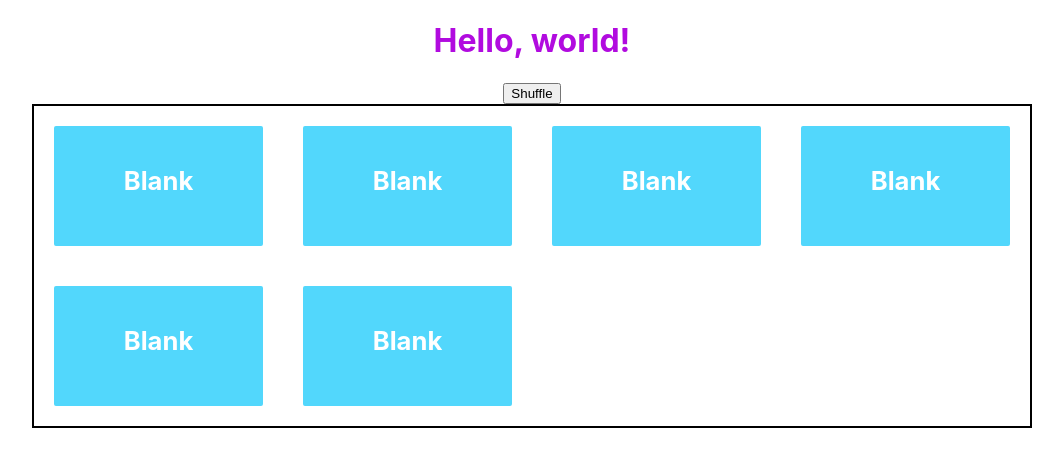
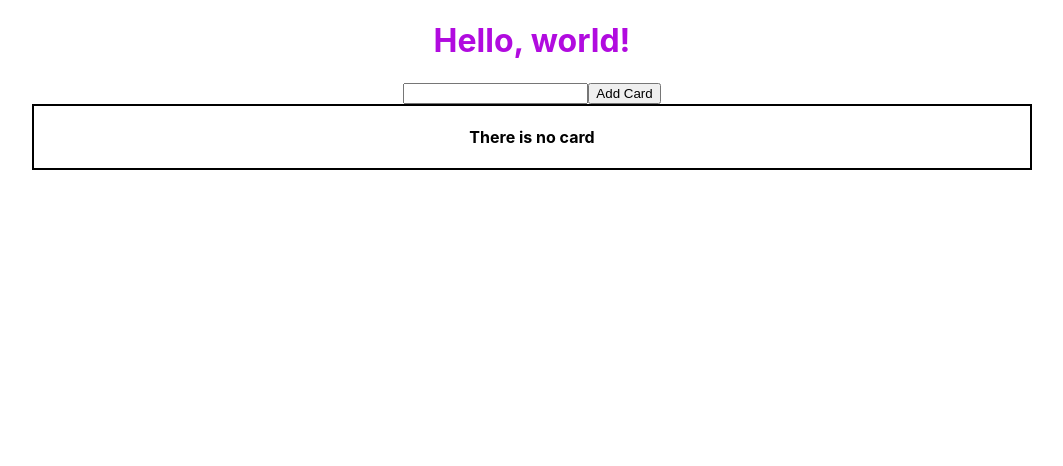
Before and after one commit to 00-Seven/react-test, a React (Create React App) app: page / in a window 1280 px wide. Shown: the top 466 px of the page, without its empty margins (108-1171 px from the left). Built offline with nearby package versions, Linux system fonts and the light colour scheme.

Commit message:
deploy with Dockerfile,docker-compose.yml,nginx.conf

```diff
--- a/src/App.css
+++ b/src/App.css
@@ -6,3 +6,22 @@
 .Title {
   color: #b10bdf;
 }
+
+.ListCards{
+  max-width: 1000px;
+  margin: auto;
+  display: grid;
+  grid-template-columns: repeat(auto-fit,minmax(200px,1fr));
+  border: 2px black solid;
+}
+
+.Card{
+  margin: 20px;
+  padding: 15px;
+  border-radius: 2px;
+  font-size: 0.8rem;
+  transition-duration: 0.4s;
+  color: #999999;
+  background-color: #ffffff;
+  border: 2px solid #52d7fc;
+}
--- a/src/App.js
+++ b/src/App.js
@@ -1,29 +1,46 @@
 import './App.css';
 import Title from './Title';
-import ListCards from './ListCards';
+import Card from "./Card";
 import { useState } from 'react';
 function App() {
-  const [numbers,setNumbers] = useState(["One","Two","Three","Four","Five","Six"]);
+  const [cards,setCards] = useState([]);
 
-  const shuffle = (arr) => {
-    let last_index = arr.length - 1;
-    while(last_index > 0) {
-      let random_index = Math.floor(Math.random() * last_index);
-      let temp = arr[last_index];
-      arr[last_index] = arr[random_index];
-      arr[random_index] = temp;
-      last_index--;
-    }
-    setNumbers([...arr])
+  // const shuffle = (arr) => {
+  //   let last_index = arr.length - 1;
+  //   while(last_index > 0) {
+  //     let random_index = Math.floor(Math.random() * last_index);
+  //     let temp = arr[last_index];
+  //     arr[last_index] = arr[random_index];
+  //     arr[random_index] = temp;
+  //     last_index--;
+  //   }
+  //   setCards([...arr])
+  // }
+  const addNewCard = () => {
+    setCards([...cards,{
+      id: Math.floor(Math.random() * 1000),
+      title: "This is Card Title",
+      description: "This is a card description."
+    }])
   }
-
+  const deleteCard = (id) => {
+    setCards(cards.filter(card => card.id !== id))
+  }
 
   return (
     <div className="App">
         <Title/>
 
-        <button onClick={()=>{shuffle(numbers);}}>Shuffle</button>
-        <ListCards numbers={numbers}/>
+        {/* <button onClick={()=>{shuffle(cards);}}>Shuffle</button> */}
+        <input type="text"></input>
+        <button onClick={()=>{addNewCard("Seven")}}>Add Card</button>
+        <div className='ListCards'>
+        {
+          cards.length > 0 ? cards.map((card) => <Card id={card.id} title={card.title} description={card.description} deleteCard={deleteCard} key={card.id}/>):
+          <h4>There is no card</h4>
+        }
+        </div>
+
 
     </div>
   );
--- a/src/Card.css
+++ /dev/null
@@ -1,18 +0,0 @@
-.Card{
-    margin: 20px;
-    padding: 20px;
-    border-radius: 2px;
-    font-size: 0.8rem;
-    height: 120px;
-    transition-duration: 0.4s;
-}
-.Close {
-    color: #ffffff;
-    background-color: #52d7fc;
-    border: 2px solid #52d7fc;
-}
-.Open {
-    color: #52d7fc;
-    background-color: #ffffff;
-    border: 2px solid #52d7fc;
-}
--- a/src/Card.js
+++ b/src/Card.js
@@ -1,22 +1,12 @@
 import React from "react";
-import './Card.css'
-import { useState } from 'react';
 
-const Card = ({number}) => {
-    const [check, setCheck] = useState(false);
-    const [color, setColor] = useState("Close");
-    const [label, setLabel] = useState("Blank")
-    console.log(check + " "+ number);
-    const className = "Card " + color;
-    const btnClick = (msg)=>{
-        console.log(msg + " " + number)
-        setCheck(!check)
-        setColor(color==="Open"?"Close":"Open")
-        setLabel(label==="Blank"?number:"Blank")
-    }
+const Card = ({id,title,description,deleteCard}) => {
+
     return (
-        <div className={className} onClick={()=>{btnClick("Clicked")}} >
-            <h1>{label}</h1>
+        <div className="Card">
+            <h1>{title}</h1>
+            <p>{description}</p>
+            <button  onClick={()=>{deleteCard(id)}} >Delete</button>
         </div>
     );
 }
--- a/src/ListCards.css
+++ /dev/null
@@ -1,8 +0,0 @@
-.ListCards{
-    max-width: 1000px;
-    margin: auto;
-    display: grid;
-    grid-template-columns: repeat(auto-fit,minmax(200px,1fr));
-    border: 2px black solid;
-
-}
--- a/src/ListCards.js
+++ /dev/null
@@ -1,12 +0,0 @@
-import React from "react";
-import Card from "./Card";
-import './ListCards.css'
-
-const ListCards = ({numbers}) => {
-
-    const listCards = numbers.map((number) => <Card number={number} key={number}/>);
-
-    return (<div className='ListCards'>{listCards}</div>);
-}
-
-export default ListCards;
```
Also changed, not shown: docker-compose.yml (added, +12 -0 lines), 2 other files (tests, documents, lock files or other folders).
